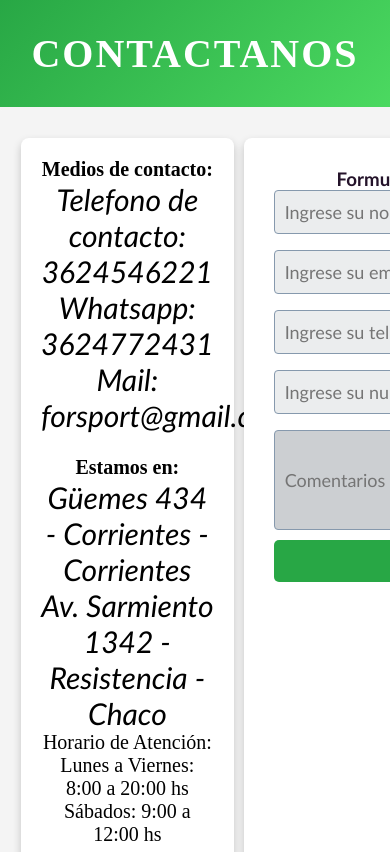
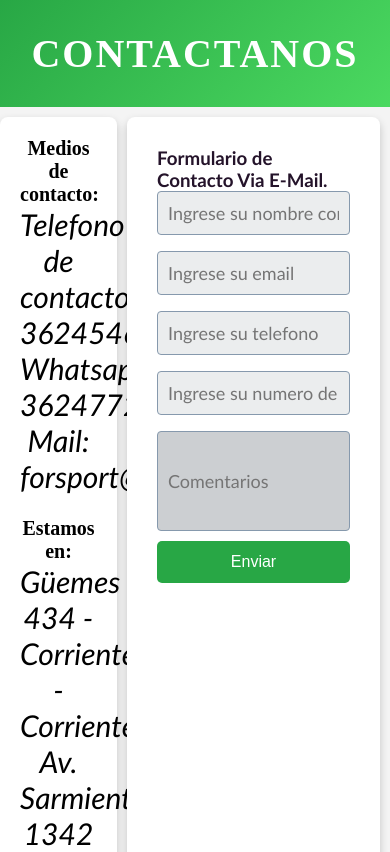
Before and after one commit to alex23-code/proyectoTaller, a CodeIgniter 4 app: the page made by app/Views/Contenidos/contacto_view.php in a window 390 px wide; the page is wider, and only the part inside the window is pictured. Shown: the top 852 px of that part. Run offline with PHP 8.4 and a stand-in for CodeIgniter, Linux system fonts and the light colour scheme; the template is opened without the code that fills it, so the values that code supplies are empty; some libraries are stand-ins or nearby versions.

Commit message:
actualizacion "responsive" en contacto y nosotros

```diff
--- a/app/Views/Contenidos/contacto_view.php
+++ b/app/Views/Contenidos/contacto_view.php
@@ -3,7 +3,7 @@
     <header>
         <h1>Contactanos</h1>
     </header>
-    <main class="pagina">
+    <main>
         <section class="contenido">
             <section class="datos-contacto">
                 <h4>Medios de contacto:</h4>
@@ -18,10 +18,10 @@
                 <i class="fa-solid fa-location-dot"></i>
                 <i class="subtitulo">Güemes 434 - Corrientes - Corrientes</i> <br>
                 <i class="fa-solid fa-location-dot"></i>
-            <i class="subtitulo">Av. Sarmiento 1342 - Resistencia - Chaco </i>
-            <p>Horario de Atención:</p>
-                <p>Lunes a Viernes: 8:00 a 20:00 hs
-                Sábados: 9:00 a 12:00 hs
+                <i class="subtitulo">Av. Sarmiento 1342 - Resistencia - Chaco </i><br><br>
+                <h4>Horario de Atención:</h4>
+                    <p class="subtitulo">Lunes a Viernes: 8:00 a 20:00 hs
+                    <br>Sábados: 9:00 a 12:00 hs
                 </p>
             </section>
             <section class="form-register">
```
Lines whose indentation alone changed are shown as unchanged.
